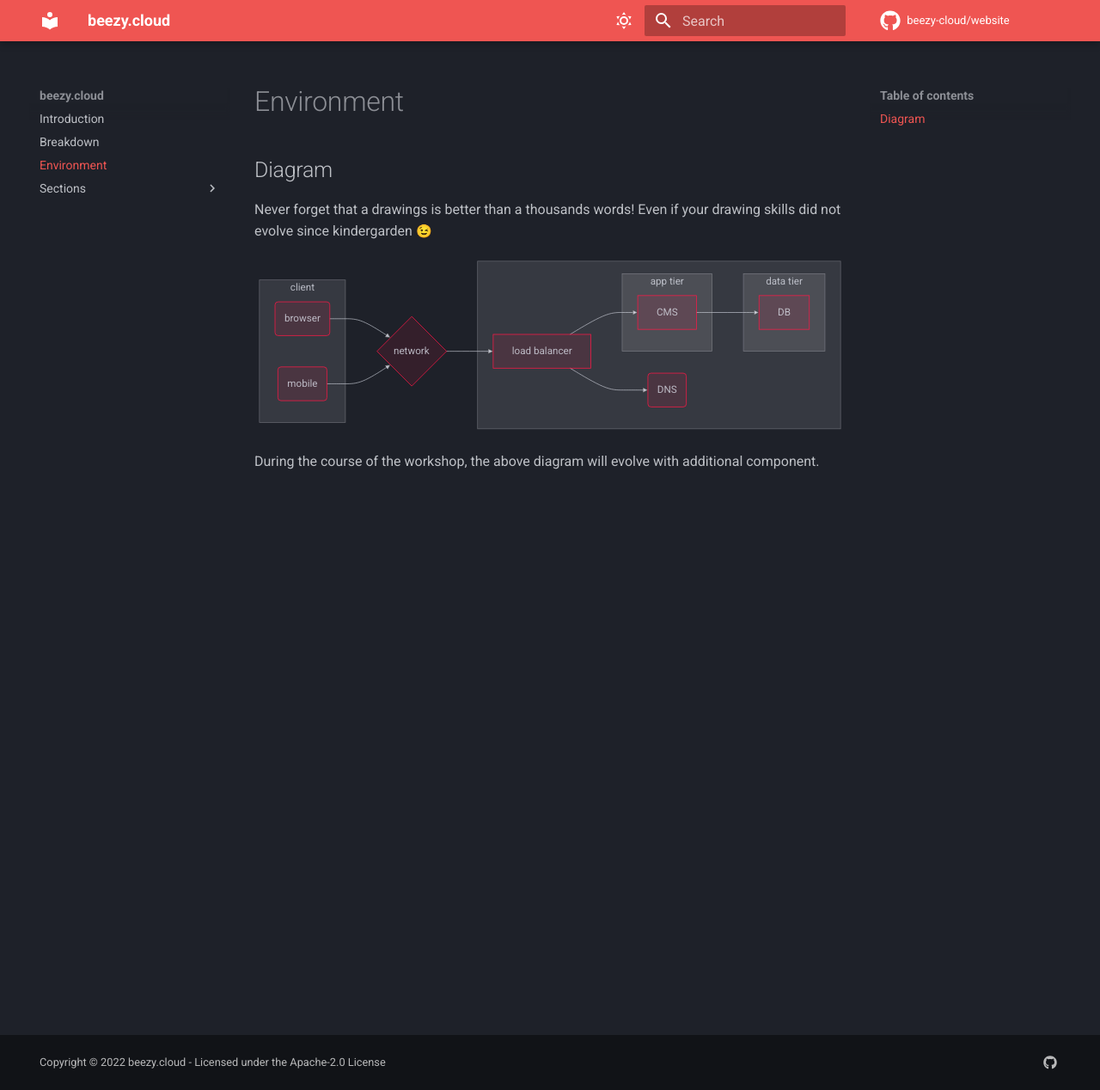
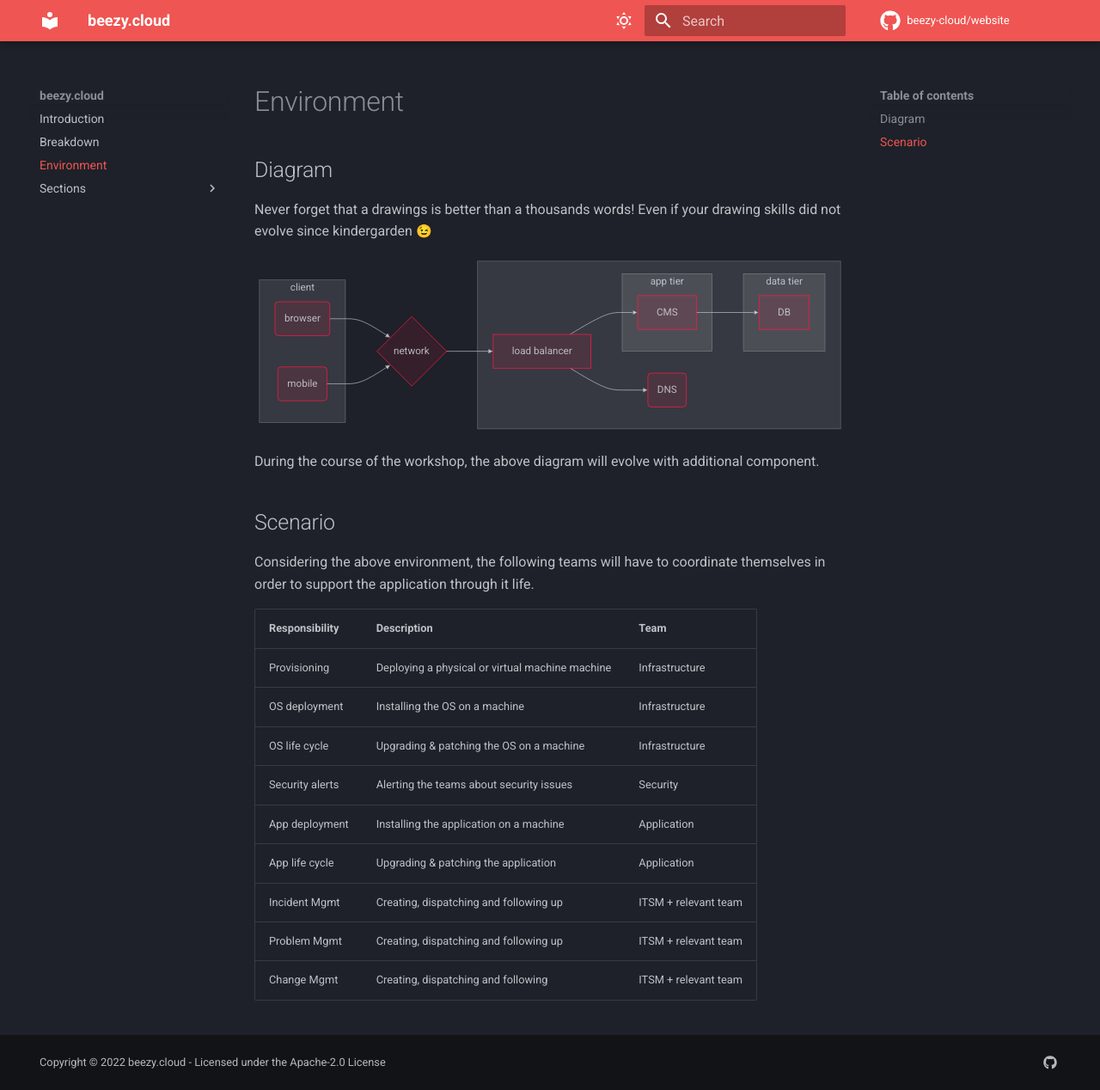
Before and after one commit to sebw/website, an MkDocs documentation site: the page built from docs/environment.md, in a window 1280 px wide and 1268 px high. Shown: the whole window at 86% size. Built offline with MkDocs 1.6.1 and Material for MkDocs 9.7.7, drawn with Linux system fonts in a browser that asks for light colours; emoji names are drawn with the system emoji font; comment, search, counter and statistics services are not loaded.

Commit message:
adding sections

````diff
--- a/docs/environment.md
+++ b/docs/environment.md
@@ -1,6 +1,5 @@
 
 ## Diagram
-
 Never forget that a drawings is better than a thousands words! Even if your drawing skills did not evolve since kindergarden :wink:
 
 ``` mermaid
@@ -30,3 +29,18 @@ graph LR
 ```
 
 During the course of the workshop, the above diagram will evolve with additional component.
+
+## Scenario
+Considering the above environment, the following teams will have to coordinate themselves in order to support the application through it life.
+
+| Responsibility | Description | Team |
+|----------------|-------------|------|
+| Provisioning | Deploying a physical or virtual machine machine | Infrastructure |
+| OS deployment  | Installing the OS on a machine | Infrastructure |
+| OS life cycle  | Upgrading & patching the OS on a machine   | Infrastructure |
+| Security alerts | Alerting the teams about security issues | Security |
+| App deployment | Installing the application on a machine | Application |
+| App life cycle | Upgrading & patching the application | Application |
+| Incident Mgmt | Creating, dispatching and following up | ITSM + relevant team |
+| Problem Mgmt | Creating, dispatching and following up | ITSM + relevant team |
+| Change Mgmt | Creating, dispatching and following  | ITSM + relevant team |
````
